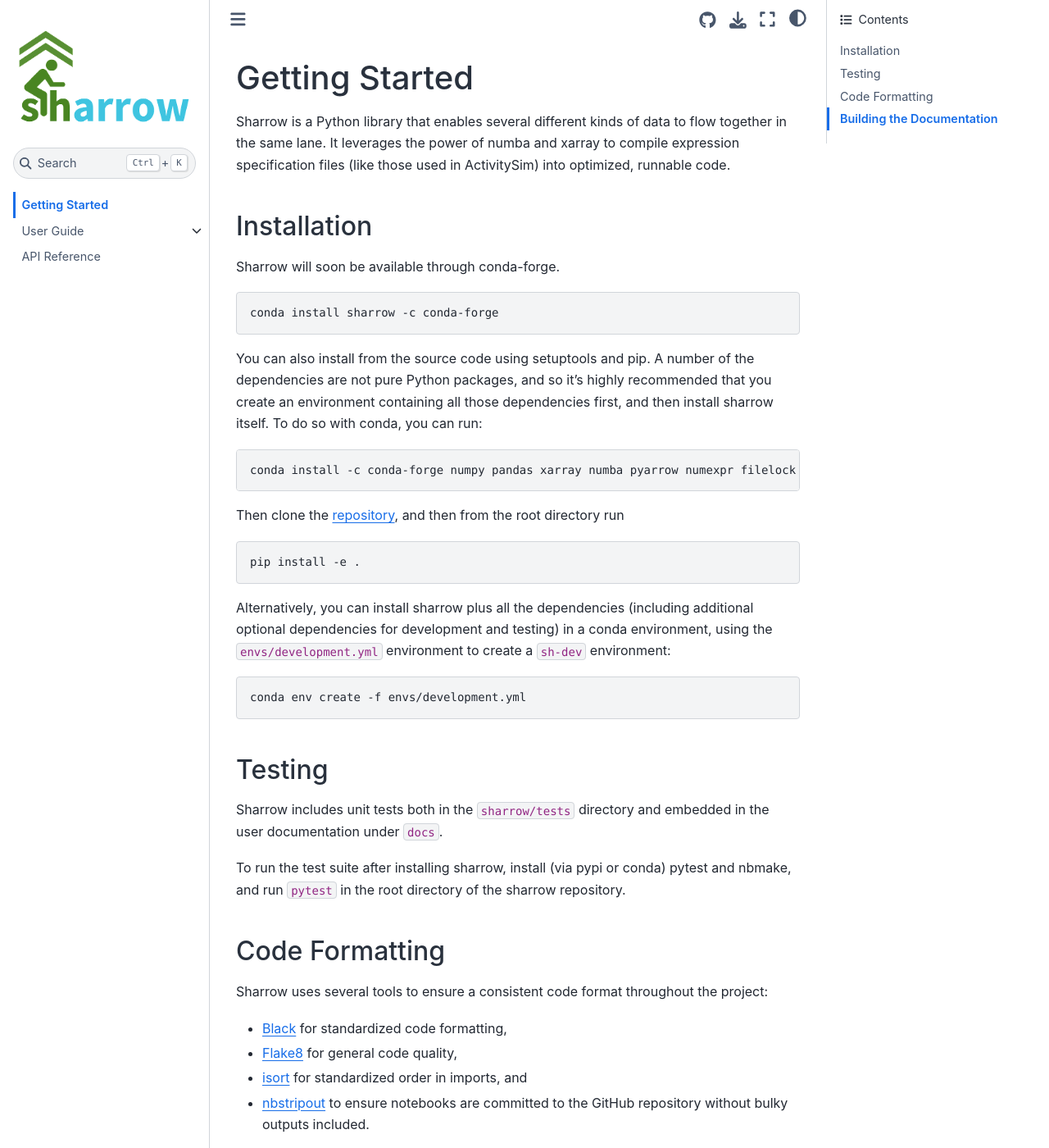
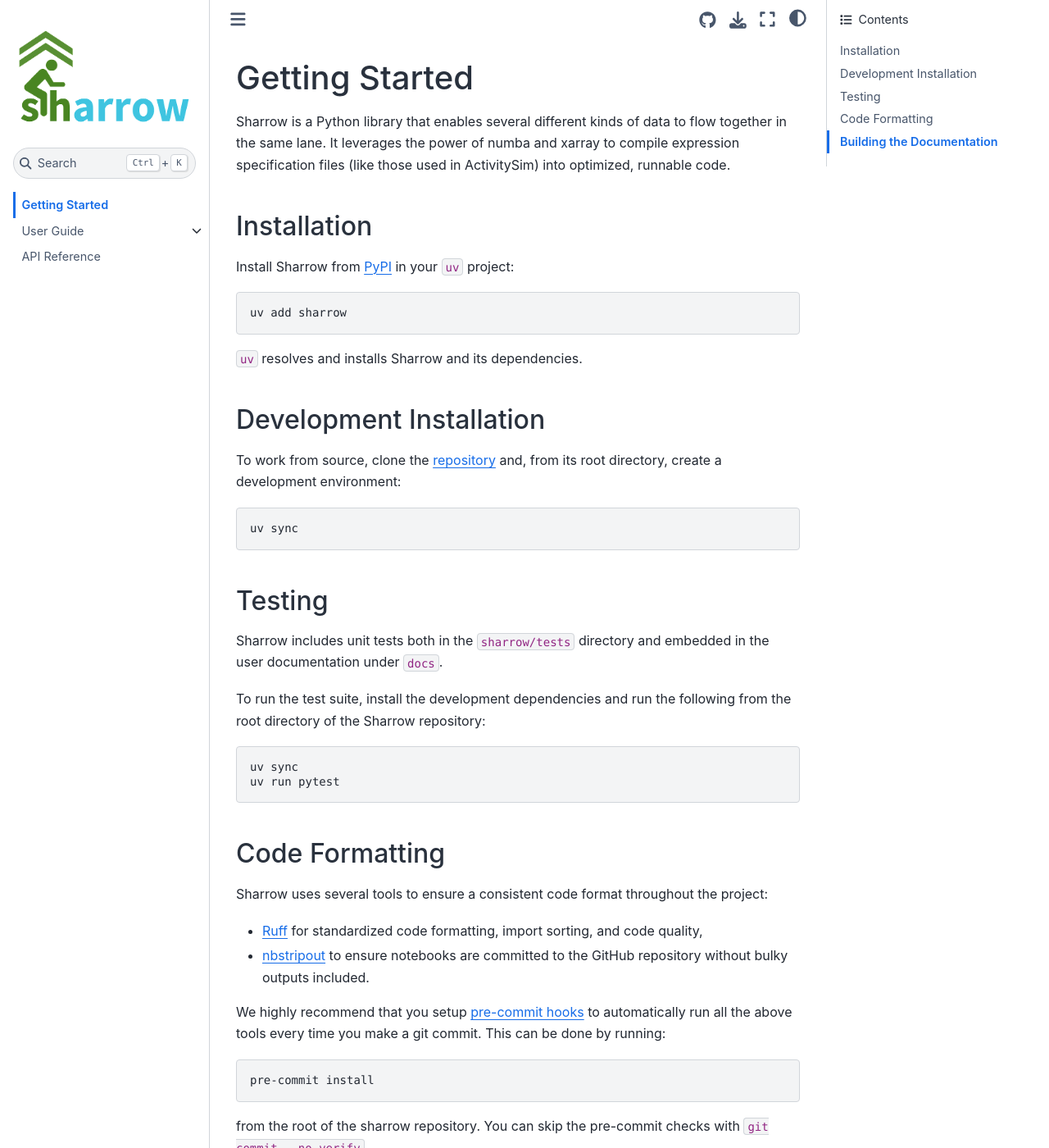
Before and after one commit to ActivitySim/sharrow, a Jupyter Book: the page built from docs/intro.md, in a window 1280 px wide and 1400 px high. Shown: the whole window at 82% size. Built offline with Jupyter Book 1.0.4 settings and Sphinx 7.4.7 and the Sphinx Book theme 1.1.4, drawn with Linux system fonts in a browser that asks for light colours; some of the changed text lies outside the part shown.

Commit message:
uv not conda

````diff
--- a/docs/intro.md
+++ b/docs/intro.md
@@ -8,34 +8,21 @@
 
 ## Installation
 
-Sharrow will soon be available through conda-forge.
+Install Sharrow from [PyPI](https://pypi.org/project/sharrow/) in your `uv` project:
 
 ```shell
-conda install sharrow -c conda-forge
+uv add sharrow
 ```
 
-You can also install from the source code using setuptools and pip.  A number of
-the dependencies are not pure Python packages, and so it's highly recommended that
-you create an environment containing all those dependencies first, and then install
-sharrow itself.  To do so with conda, you can run:
+`uv` resolves and installs Sharrow and its dependencies.
+
+## Development Installation
+
+To work from source, clone the [repository](https://github.com/activitysim/sharrow)
+and, from its root directory, create a development environment:
 
 ```shell
-conda install -c conda-forge numpy pandas xarray numba pyarrow numexpr filelock
-```
-
-Then clone the [repository](https://github.com/camsys/sharrow), and then from
-the root directory run
-
-```shell
-pip install -e .
-```
-
-Alternatively, you can install sharrow plus all the dependencies (including
-additional optional dependencies for development and testing) in a conda environment,
-using the `envs/development.yml` environment to create a `sh-dev` environment:
-
-```shell
-conda env create -f envs/development.yml
+uv sync
 ```
 
 ## Testing
@@ -43,17 +30,21 @@
 Sharrow includes unit tests both in the `sharrow/tests` directory and embedded
 in the user documentation under `docs`.
 
-To run the test suite after installing sharrow, install (via pypi or conda) pytest and nbmake,
-and run `pytest` in the root directory of the sharrow repository.
+To run the test suite, install the development dependencies and run the following
+from the root directory of the Sharrow repository:
+
+```shell
+uv sync
+uv run pytest
+```
 
 
 ## Code Formatting
 
 Sharrow uses several tools to ensure a consistent code format throughout the project:
 
-- [Black](https://black.readthedocs.io/en/stable/) for standardized code formatting,
-- [Flake8](http://flake8.pycqa.org/en/latest/) for general code quality,
-- [isort](https://github.com/timothycrosley/isort) for standardized order in imports, and
+- [Ruff](https://docs.astral.sh/ruff/) for standardized code formatting, import
+  sorting, and code quality,
 - [nbstripout](https://github.com/kynan/nbstripout) to ensure notebooks are committed
   to the GitHub repository without bulky outputs included.
 
@@ -71,16 +62,11 @@
 
 ## Building the Documentation
 
-The docs for sharrow are built using [Jupyter Book](https://jupyterbook.org).
-You can install Jupyter Book [via `pip`](https://pip.pypa.io/en/stable/):
+The docs for sharrow are built using [Jupyter Book](https://jupyterbook.org). Install
+it with `uv`:
 
 ```shell
-pip install -U jupyter-book
-```
-or via [`conda-forge`](https://conda-forge.org/):
-
-```shell
-conda install -c conda-forge jupyter-book
+uv tool install jupyter-book
 ```
 
 Then to build the docs, in the root directory of the sharrow repository run
````
